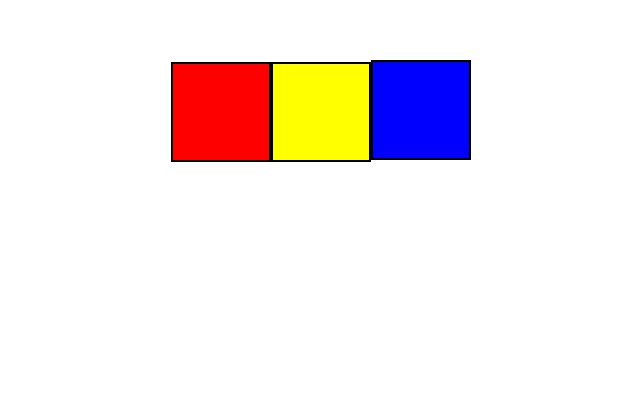
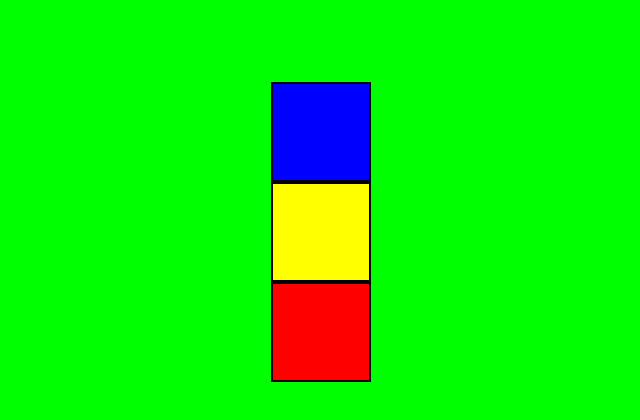
Before and after one commit to agenta2015-eng/jd7f, a plain HTML site: page index.html in a window 1280 px wide. Shown: the part 168-588 px from the top of the page, without its empty margins (319-959 px from the left). Drawn offline with Linux system fonts and the light colour scheme.

Commit message:
Update index.html

```diff
--- a/index.html
+++ b/index.html
@@ -3,40 +3,41 @@
 <head>
     <meta charset="UTF-8">
     <meta name="viewport" content="width=device-width, initial-scale=1.0">
-    <title>Kublar minorasi</title>
+    <title>Yashil fonli kublar minorasi</title>
     <style>
+        body {
+            background-color: #00ff00; /* Yashil rang, xromakey uchun ideal */
+            margin: 0;
+            padding: 0;
+            display: flex;
+            justify-content: center;
+            align-items: center;
+            height: 100vh;
+        }
+
         .container {
             display: flex;
-            justify-content: center;
-            align-items: flex-end;
-            height: 300px;
-            padding: 20px;
-            position: relative;
+            flex-direction: column-reverse; /* Kublarni to'g'ri tartibda joylashtirish uchun */
+            align-items: center;
         }
 
         .cube {
             width: 100px;
             height: 100px;
-            position: relative;
             border: 2px solid black;
             box-sizing: border-box;
         }
 
         .red {
             background-color: red;
-            z-index: 3;
-            margin-bottom: -2px; /* Qirralar to'g'ri turishi uchun */
         }
 
         .yellow {
             background-color: yellow;
-            z-index: 2;
-            margin-bottom: -2px;
         }
 
         .blue {
             background-color: blue;
-            z-index: 1;
         }
     </style>
 </head>
```
